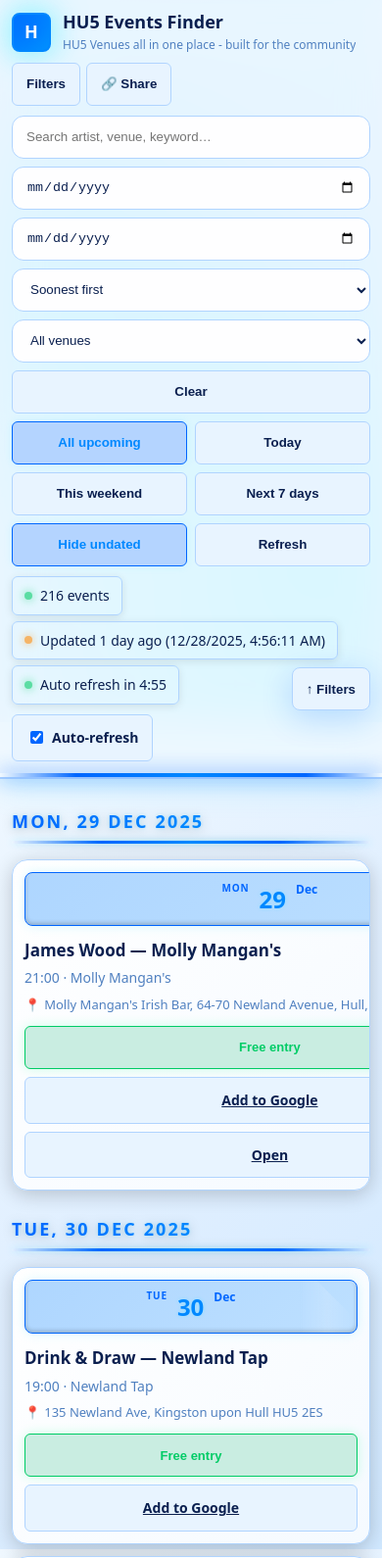
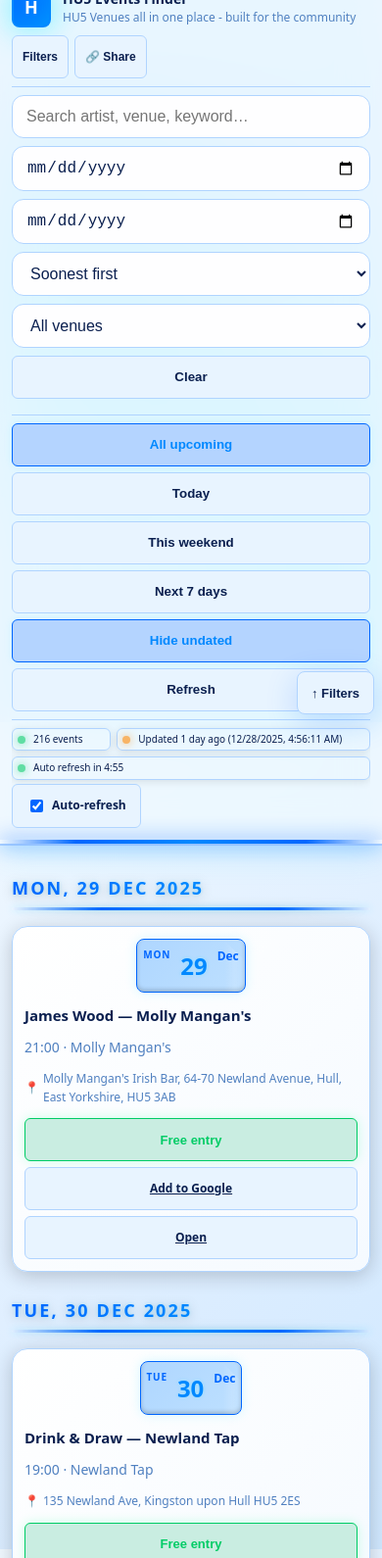
Before and after one commit to cking1100/hu5-events, a website: page public/index.html in a window 390 px wide. Shown: the part 107-1697 px from the top of the page at 98% size. Drawn offline with Linux system fonts and the light colour scheme; animation ran at ten frames a second.

Commit message:
fix: adjust layout and styling for improved responsiveness and readability

```diff
--- a/public/index.html
+++ b/public/index.html
@@ -201,7 +201,7 @@
       }
       html {
         scroll-behavior: smooth;
-        scroll-padding-top: 132px;
+        scroll-padding-top: 160px;
       }
       body {
         margin: 0;
@@ -308,17 +308,23 @@
         backdrop-filter: saturate(180%) blur(20px);
         -webkit-backdrop-filter: blur(20px);
         box-shadow: 0 4px 20px rgba(0, 212, 255, 0.1);
+        width: 100%;
       }
       .wrap {
         max-width: 980px;
         margin: 0 auto;
         padding: 12px;
+        width: 100%;
+        box-sizing: border-box;
       }
       .topbar .wrap {
         display: flex;
         gap: 12px;
         align-items: center;
         justify-content: space-between;
+        flex-wrap: wrap;
+        width: 100%;
+        box-sizing: border-box;
       }
       .topbar-social {
         display: flex;
@@ -409,6 +415,7 @@
         backdrop-filter: saturate(200%) blur(20px);
         -webkit-backdrop-filter: blur(20px);
         box-shadow: 0 8px 32px rgba(0, 212, 255, 0.15);
+        width: 100%;
       }
       header::after {
         content: "";
@@ -430,12 +437,14 @@
         justify-content: space-between;
         gap: 12px;
         flex-wrap: wrap;
+        width: 100%;
       }
       .brand-left {
         display: flex;
         align-items: center;
         gap: 12px;
         min-width: 0;
+        flex: 1 1 auto;
       }
       .logo {
         width: 40px;
@@ -454,17 +463,16 @@
         animation: glow-pulse 3s ease-in-out infinite;
       }
       h1 {
-        font-size: clamp(18px, 2.8vw, 22px);
+        font-size: clamp(16px, 2.8vw, 22px);
         margin: 0;
-        white-space: nowrap;
+        word-break: break-word;
         color: var(--text);
       }
       .tag {
         color: var(--muted);
         font-size: 12px;
-        white-space: nowrap;
-        overflow: hidden;
-        text-overflow: ellipsis;
+        word-break: break-word;
+        max-width: 100%;
       }
       .seg,
       .btn,
@@ -483,6 +491,8 @@
       select {
         background: color-mix(in oklab, var(--card) 90%, var(--bg));
         border-color: var(--border);
+        width: 100%;
+        font-size: 16px;
       }
       .field:focus,
       select:focus {
@@ -505,6 +515,8 @@
         border: 1px solid var(--border);
         cursor: pointer;
         transition: all 0.3s ease;
+        word-break: break-word;
+        white-space: normal;
       }
       .btn:hover,
       .seg:hover {
@@ -546,6 +558,8 @@
         gap: 8px;
         flex-wrap: wrap;
         align-items: center;
+        width: 100%;
+        box-sizing: border-box;
       }
       .chip {
         display: inline-flex;
@@ -605,12 +619,19 @@
       #filtersPanel {
         display: grid;
         gap: 8px;
-        grid-template-columns: 1fr 1fr;
+        grid-template-columns: 1fr;
         padding-top: 10px;
+        max-height: 500px;
+        overflow-y: auto;
+      }
+      #filtersPanel.hidden {
+        display: none;
       }
       @media (min-width: 820px) {
         #filtersPanel {
+          display: grid;
           grid-template-columns: 1.2fr 1fr 1fr auto auto auto;
+          max-height: none;
         }
         #filtersToggle {
           display: none;
@@ -619,8 +640,18 @@
       .quick {
         margin-top: 10px;
         display: grid;
-        grid-template-columns: repeat(auto-fill, minmax(120px, 1fr));
-        gap: 8px;
+        grid-template-columns: 1fr;
+        gap: 6px;
+      }
+      .quick.hidden {
+        display: none;
+      }
+      @media (min-width: 820px) {
+        .quick {
+          display: grid;
+          grid-template-columns: repeat(auto-fill, minmax(110px, 1fr));
+          gap: 8px;
+        }
       }
       .header-toolbar {
         display: flex;
@@ -634,17 +665,25 @@
       .stats {
         margin-top: 10px;
         display: flex;
-        gap: 10px;
-        align-items: center;
-        justify-content: space-between;
+        gap: 8px;
+        align-items: stretch;
+        justify-content: flex-start;
         flex-wrap: wrap;
         color: var(--muted);
-        font-size: 14px;
+        font-size: 13px;
+        overflow: hidden;
+      }
+      .stats .chip {
+        font-size: 12px;
+        padding: 6px 8px;
+        flex: 1 0 auto;
       }
       main {
         max-width: 980px;
         margin: 10px auto calc(80px + var(--safe));
         padding: 0 12px;
+        width: 100%;
+        box-sizing: border-box;
       }
       .empty,
       .error {
@@ -656,9 +695,13 @@
         background: color-mix(in oklab, var(--card) 60%, var(--bg));
         box-shadow: 0 0 20px rgba(0, 212, 255, 0.1),
           inset 0 0 20px rgba(0, 212, 255, 0.05);
+        width: 100%;
+        box-sizing: border-box;
       }
       .section {
         margin: 18px 0 26px;
+        width: 100%;
+        box-sizing: border-box;
       }
       .section h3 {
         margin: 0 0 16px;
@@ -702,6 +745,8 @@
       .grid {
         display: grid;
         gap: 12px;
+        width: 100%;
+        box-sizing: border-box;
       }
       .event {
         background: var(--card-gradient);
@@ -711,11 +756,13 @@
         display: grid;
         grid-template-columns: auto 1fr auto;
         gap: 12px;
-        align-items: center;
+        align-items: flex-start;
         box-shadow: 0 4px 20px rgba(0, 0, 0, 0.2);
         transition: all 0.3s ease;
         position: relative;
         overflow: hidden;
+        width: 100%;
+        box-sizing: border-box;
       }
       .event::before {
         content: "";
@@ -766,6 +813,7 @@
         position: relative;
         overflow: hidden;
         transition: all 0.3s ease;
+        flex-shrink: 0;
       }
       .pill::before {
         content: "";
@@ -819,6 +867,7 @@
         margin: 0 0 4px;
         word-break: break-word;
         color: var(--text);
+        overflow-wrap: break-word;
       }
       .title a {
         color: inherit;
@@ -850,11 +899,34 @@
         color: var(--muted);
         font-size: 14px;
         word-break: break-word;
+        overflow-wrap: break-word;
       }
       .source {
         color: var(--muted);
         font-size: 12px;
         margin-top: 6px;
+        display: flex;
+        gap: 4px;
+        align-items: center;
+        min-width: 0;
+        width: 100%;
+        box-sizing: border-box;
+      }
+      .source span:first-child {
+        flex-shrink: 0;
+      }
+      .source span:last-child {
+        min-width: 0;
+        overflow: hidden;
+        text-overflow: ellipsis;
+        flex: 1;
+      }
+      .event-content {
+        display: flex;
+        flex-direction: column;
+        gap: 4px;
+        min-width: 0;
+        flex: 1;
       }
       .card-actions {
         display: flex;
@@ -862,6 +934,7 @@
         align-items: center;
         flex-wrap: wrap;
         justify-content: flex-end;
+        flex-shrink: 0;
       }
       .btn.free {
         padding: 10px 16px;
@@ -966,59 +1039,146 @@
         }
         .brand {
           gap: 8px;
+          flex-direction: column;
+          align-items: flex-start;
+        }
+        .brand-left {
+          width: 100%;
         }
         .title {
           font-size: 17px;
         }
         #filtersPanel {
           grid-template-columns: 1fr;
+          margin-top: 8px;
+          padding: 8px 0;
+          border-top: 1px solid var(--border);
         }
         .event {
           grid-template-columns: 1fr;
           padding: 12px;
+          gap: 12px;
+        }
+        .event-content {
+          display: flex;
+          flex-direction: column;
+          gap: 6px;
+          min-width: 0;
         }
         .pill {
           order: -1;
-          width: 100%;
+          min-width: fit-content;
           flex-direction: row;
           gap: 10px;
           justify-content: center;
+          flex-shrink: 0;
+          margin: 0 auto;
         }
         .card-actions {
-          justify-content: stretch;
+          display: grid;
+          grid-template-columns: repeat(2, 1fr);
+          gap: 8px;
           width: 100%;
         }
         .card-actions .btn {
-          flex: 1 1 auto;
-          min-width: 0;
+          width: 100%;
+          word-break: break-word;
         }
         .quick {
           margin-top: 8px;
-          grid-template-columns: repeat(auto-fill, minmax(120px, 1fr));
+          grid-template-columns: 1fr;
+          gap: 6px;
+          border-top: 1px solid var(--border);
+          padding-top: 8px;
         }
         header .row {
           gap: 6px;
-        }
-      }
-      @media (max-width: 720px) {
+          width: 100%;
+          flex-wrap: wrap;
+        }
+        .logo {
+          flex-shrink: 0;
+        }
+        .stats {
+          gap: 6px;
+          margin-top: 8px;
+          padding-top: 8px;
+          border-top: 1px solid var(--border);
+          font-size: 12px;
+        }
+        .stats .chip {
+          font-size: 11px;
+          padding: 4px 6px;
+        }
+      }
+      @media (max-width: 720px) and (min-width: 421px) {
         .card-actions {
-          display: grid;
-          grid-template-columns: repeat(2, minmax(0, 1fr));
+          grid-template-columns: repeat(2, 1fr);
           gap: 8px;
-        }
-        .card-actions .btn {
-          width: 100%;
         }
       }
       @media (max-width: 420px) {
         .card-actions {
           grid-template-columns: 1fr;
+          gap: 6px;
+        }
+      }
+      @media (max-width: 420px) {
+        .topbar .wrap {
+          flex-direction: column;
+          align-items: flex-start;
+          gap: 8px;
+        }
+        .topbar-social {
+          flex-basis: 100%;
+          width: 100%;
+        }
+        .lead {
+          flex-basis: 100%;
+          width: 100%;
+          font-size: 11px;
+        }
+        .topbar a {
+          font-size: 12px;
+          padding: 6px 8px;
+        }
+        .btn {
+          padding: 10px 12px;
+          font-size: 12px;
+          width: 100%;
+        }
+        .title {
+          font-size: 15px;
+        }
+        h1 {
+          font-size: clamp(14px, 2.8vw, 16px);
+        }
+        .quick {
+          grid-template-columns: 1fr;
+          gap: 6px;
+        }
+        main {
+          padding: 0 8px;
+        }
+        .row {
+          gap: 4px;
+        }
+        .stats {
+          gap: 4px;
+        }
+        .stats .chip {
+          font-size: 10px;
+          padding: 3px 5px;
+        }
+        header .row .seg {
+          padding: 8px 10px;
+          font-size: 12px;
         }
       }
       #fabTop {
         position: fixed;
-        right: 12px;
-        bottom: calc(12px + var(--safe));
+        right: 8px;
+        bottom: calc(8px + var(--safe));
         z-index: 60;
         border-radius: 8px;
         border: 1px solid var(--border);
@@ -1029,6 +1189,7 @@
         font-weight: 700;
         cursor: pointer;
         transition: all 0.3s ease;
+        font-size: 13px;
       }
       #fabTop:hover {
         background: color-mix(in oklab, var(--chip) 140%, var(--accent));
@@ -2701,7 +2862,7 @@
               <div class="day">${dparts.day}</div>
               <div class="mon">${dparts.mon}</div>
             </div>
-            <div>
+            <div class="event-content">
 <h2 class="title"><a href="${escapeHTML(
                     openHref
                   )}" target="_blank" rel="noopener noreferrer">${highlight(
@@ -2711,9 +2872,9 @@
               <div class="meta">${
                 meta || "<span class='muty'>Details TBC</span>"
               }</div>
-              <div class="source" style="display: flex; gap: 4px; font-size: 13px; color: var(--muted); align-items: center;">
+              <div class="source">
                 <span>📍</span>
-                <span style="overflow: hidden; text-overflow: ellipsis; white-space: nowrap;">${
+                <span>${
                   ev.address
                     ? escapeHTML(ev.address)
                     : ev.venue
@@ -2805,7 +2966,7 @@
                             </div>
                             <div style="padding: 12px; border-radius: 8px; background: linear-gradient(135deg, rgba(0, 212, 255, 0.15) 0%, rgba(0, 212, 255, 0.05) 100%); border: 1.5px solid rgba(0, 212, 255, 0.4); text-align: center; transition: all 0.3s; cursor: default;">
                               <div style="font-size: 11px; font-weight: 700; color: var(--text); margin-bottom: 6px; text-transform: uppercase; letter-spacing: 0.3px;">Mr Moody's</div>
-                              <div style="font-size: 16px; font-weight: 800; color: var(--accent); text-shadow: 0 0 10px rgba(0, 212, 255, 0.3);">11pm</div>
+                              <div style="font-size: 16px; font-weight: 800; color: var(--accent); text-shadow: 0 0 10px rgba(0, 212, 255, 0.3);">1am</div>
                             </div>
                           </div>
                           <div style="text-align: center; margin-top: 14px; padding-top: 12px; border-top: 1px solid rgba(0, 212, 255, 0.2); font-size: 12px; color: var(--muted);">
```
